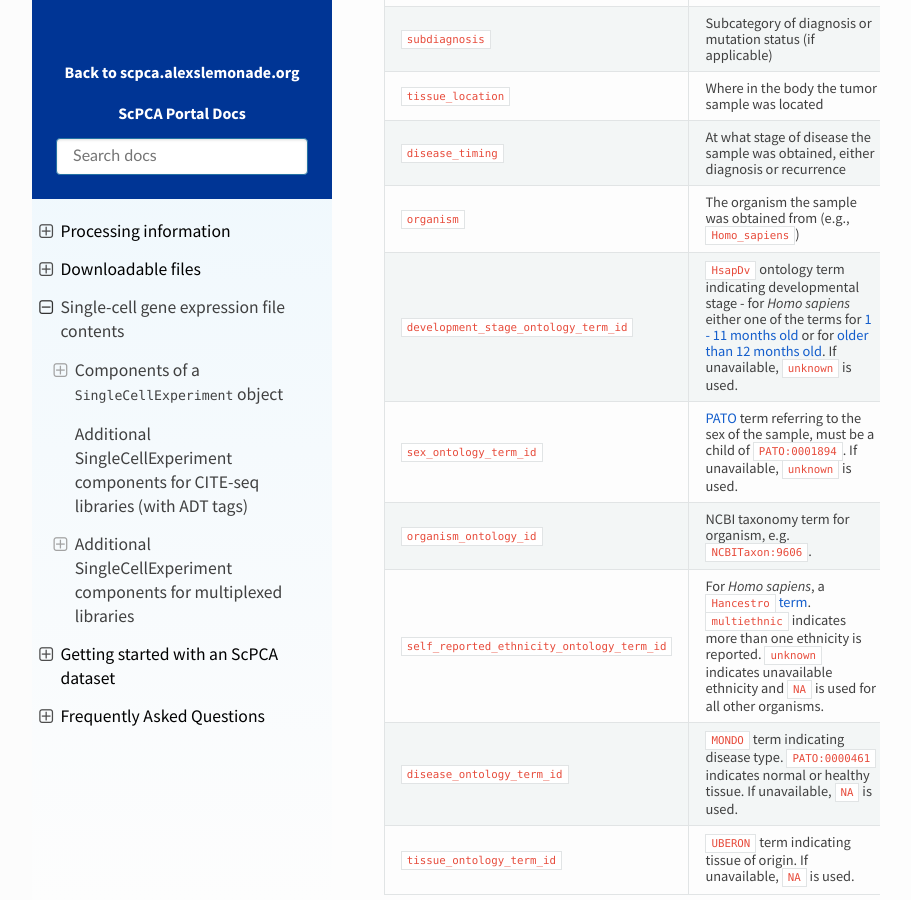
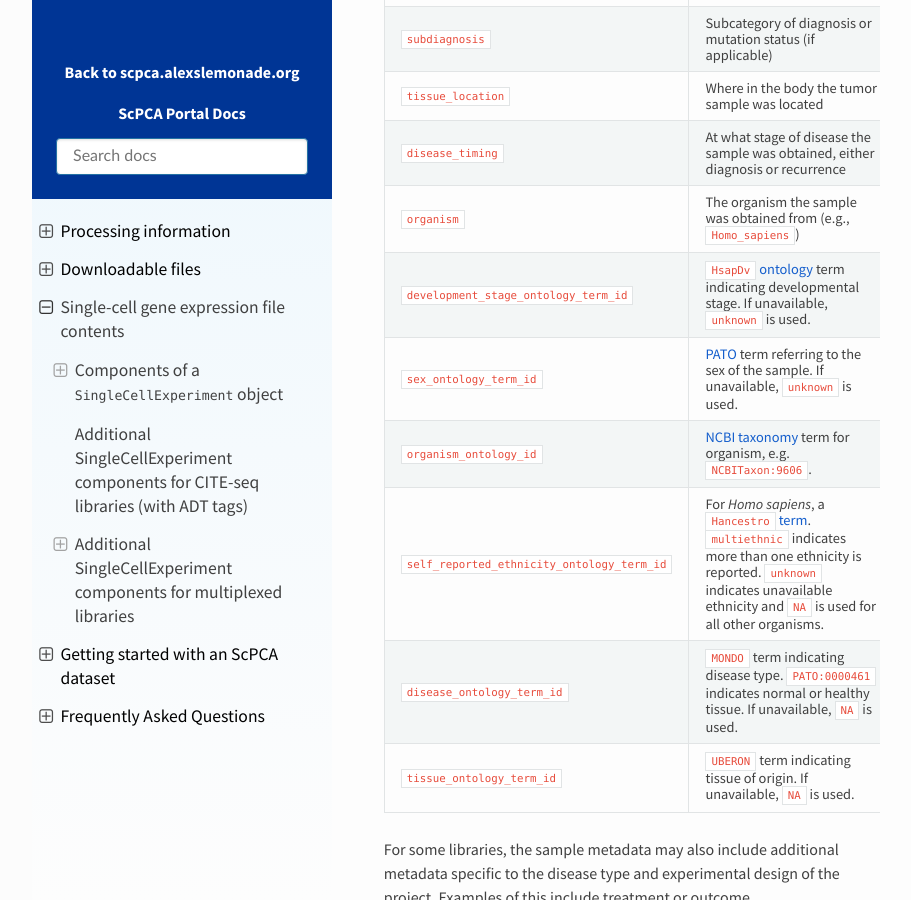
Before and after one commit to DongzeHE/scpca-docs, a Sphinx documentation site: the page built from docs/sce_file_contents.md, in a window 1280 px wide and 900 px high, scrolled down 6820 px. Shown: the whole window, without its empty margins (158-1069 px from the left). Built offline with Sphinx 7.4.7 and the Read the Docs theme 2.0.0, drawn with Linux system fonts in a browser that asks for light colours.

Commit message:
Apply suggestions from code review
Co-authored-by: Joshua Shapiro <josh.shapiro@ccdatalab.org>

```diff
--- a/docs/sce_file_contents.md
+++ b/docs/sce_file_contents.md
@@ -150,11 +150,11 @@ The following columns are included in the sample metadata data frame for all lib
 | `tissue_location` | Where in the body the tumor sample was located                 |
 | `disease_timing`  | At what stage of disease the sample was obtained, either diagnosis or recurrence |
 | `organism`         | The organism the sample was obtained from (e.g., `Homo_sapiens`) |
-| `development_stage_ontology_term_id` | `HsapDv` ontology term indicating developmental stage - for _Homo sapiens_ either one of the terms for [1 - 11 months old](https://ontobee.org/search?ontology=HSAPDV&keywords=month-old&submit=Search+terms) or for [older than 12 months old](https://ontobee.org/search?ontology=HSAPDV&keywords=year-old&submit=Search+terms). If unavailable, `unknown` is used.  |
-| `sex_ontology_term_id` | [PATO](http://obofoundry.org/ontology/pato.html) term referring to the sex of the sample, must be a child of [`PATO:0001894`](https://ontobee.org/ontology/PATO?iri=http://purl.obolibrary.org/obo/PATO_0001894). If unavailable, `unknown` is used.  |
-| `organism_ontology_id` | NCBI taxonomy term for organism, e.g. [`NCBITaxon:9606`](https://ontobee.org/ontology/NCBITaxon?iri=http://purl.obolibrary.org/obo/NCBITaxon_9606). |
+| `development_stage_ontology_term_id` | [`HsapDv` ontology](http://obofoundry.org/ontology/hsapdv.html) term indicating developmental stage. If unavailable, `unknown` is used.  |
+ `sex_ontology_term_id` | [PATO](http://obofoundry.org/ontology/pato.html) term referring to the sex of the sample. If unavailable, `unknown` is used.  |
+| `organism_ontology_id` | [NCBI taxonomy](https://www.ncbi.nlm.nih.gov/taxonomy) term for organism, e.g. [`NCBITaxon:9606`](http://purl.obolibrary.org/obo/NCBITaxon_9606). |
 | `self_reported_ethnicity_ontology_term_id` | For _Homo sapiens_, a [`Hancestro` term](http://obofoundry.org/ontology/hancestro.html). `multiethnic` indicates more than one ethnicity is reported. `unknown` indicates unavailable ethnicity and `NA` is used for all other organisms.  |
-| `disease_ontology_term_id` | [`MONDO`](http://obofoundry.org/ontology/mondo.html) term indicating disease type. [`PATO:0000461`](https://ontobee.org/ontology/PATO?iri=http://purl.obolibrary.org/obo/PATO_0000461) indicates normal or healthy tissue. If unavailable, `NA` is used.  |
+| `disease_ontology_term_id` | [`MONDO`](http://obofoundry.org/ontology/mondo.html) term indicating disease type. [`PATO:0000461`](http://purl.obolibrary.org/obo/PATO_0000461) indicates normal or healthy tissue. If unavailable, `NA` is used.  |
 | `tissue_ontology_term_id`| [`UBERON`](http://obofoundry.org/ontology/uberon.html) term indicating tissue of origin. If unavailable, `NA` is used. |
 
 For some libraries, the sample metadata may also include additional metadata specific to the disease type and experimental design of the project.
```
